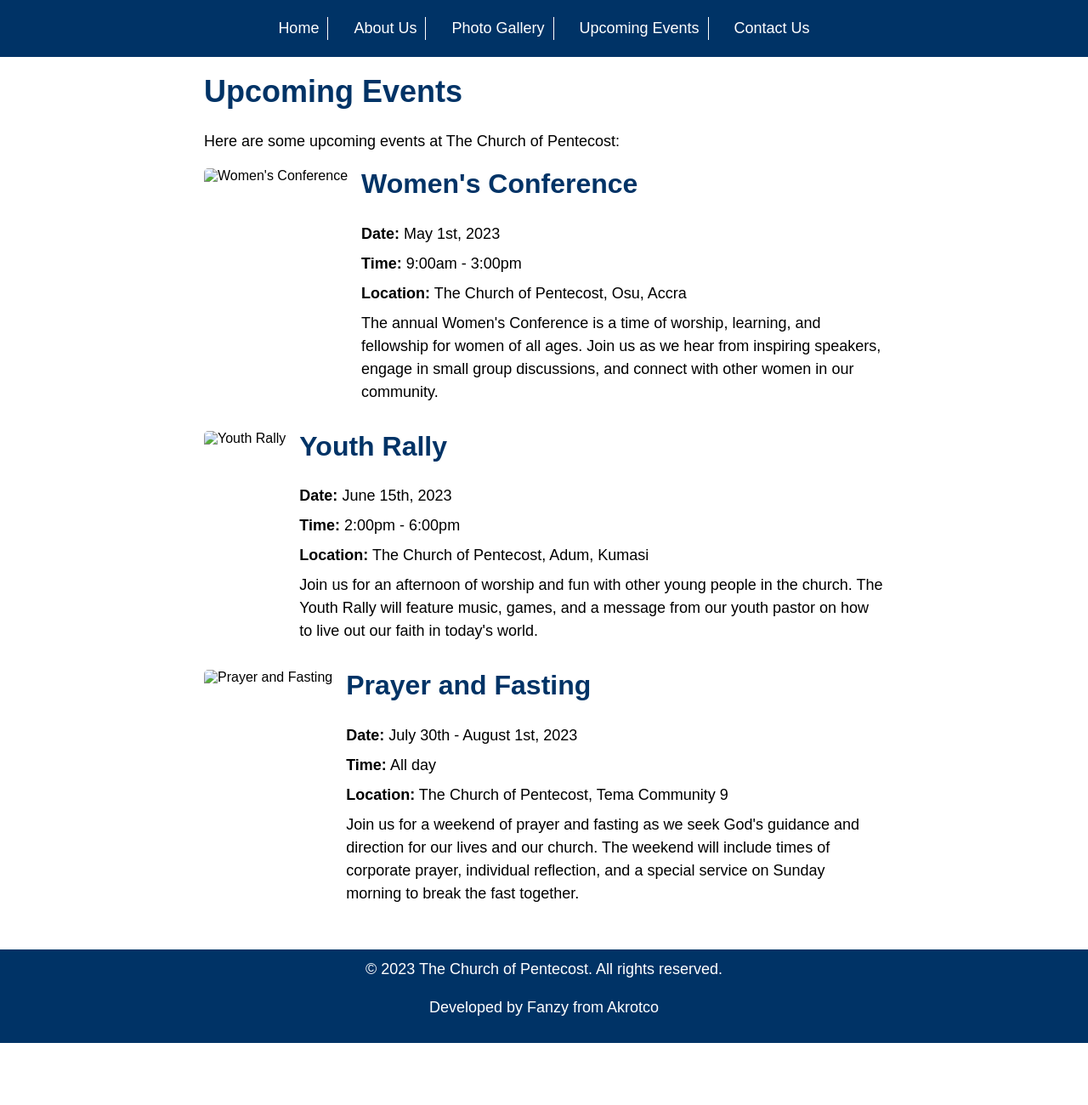
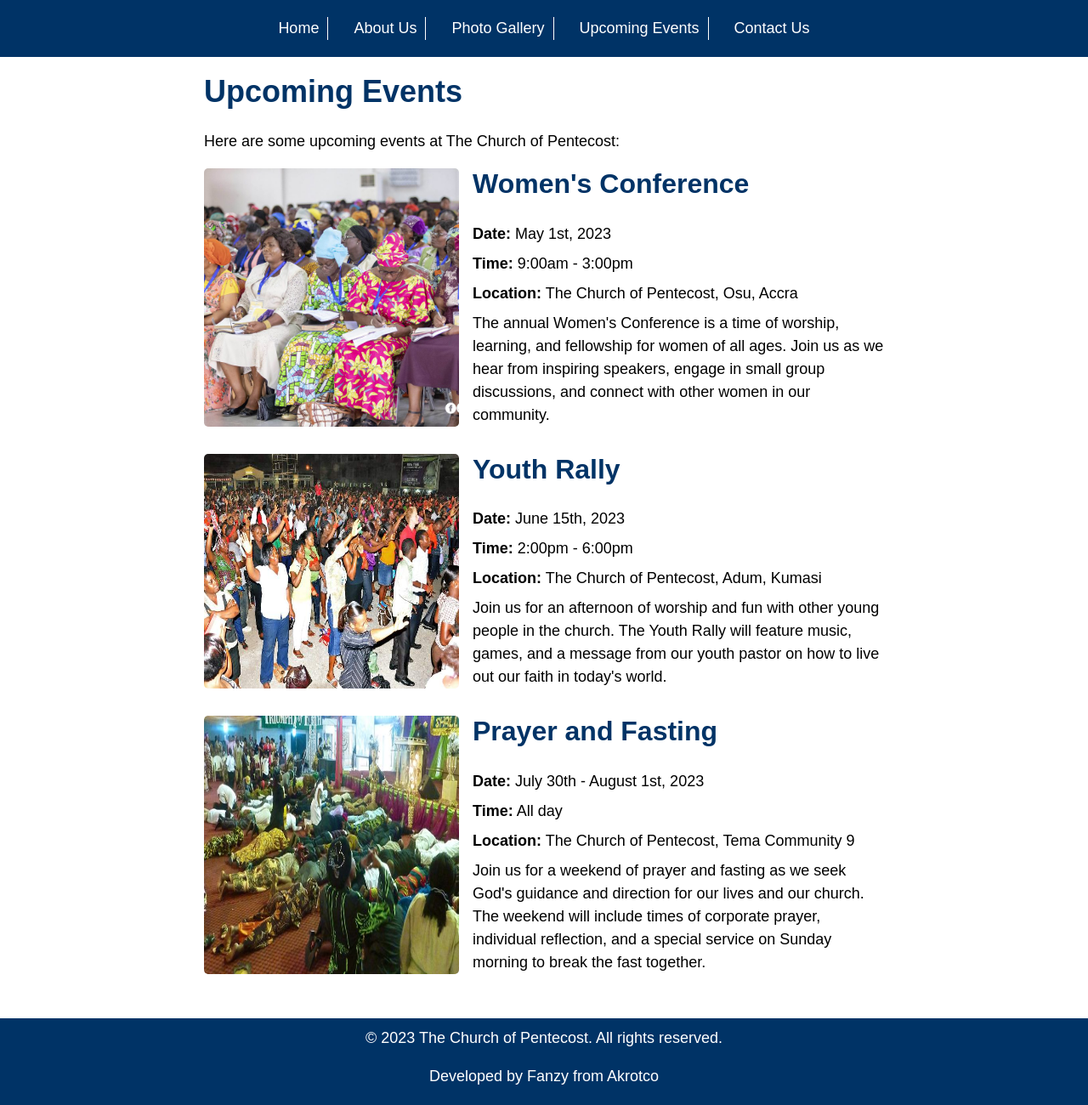
Before and after one commit to Kwekuasiedu315/church-of-pentecost, a plain HTML site: page events.html in a window 1280 px wide. Shown: the whole page at 85% size. Before the commit the page ends 1227 px from the top, so only its background shows below. Drawn offline with Linux system fonts and the light colour scheme.

Commit message:
Added images to events

```diff
--- a/events.html
+++ b/events.html
@@ -25,7 +25,7 @@
         <p>Here are some upcoming events at The Church of Pentecost:</p>
 
         <div class="event">
-            <img src="1.png" alt="Women's Conference">
+            <img src="images/womens-conference.jpeg" alt="Women's Conference">
             <div class="event-info">
                 <h2>Women's Conference</h2>
                 <p><strong>Date:</strong> May 1st, 2023</p>
@@ -38,7 +38,7 @@
         </div>
 
         <div class="event">
-            <img src="1.png" alt="Youth Rally">
+            <img src="images/youth-rally.jpg" alt="Youth Rally">
             <div class="event-info">
                 <h2>Youth Rally</h2>
                 <p><strong>Date:</strong> June 15th, 2023</p>
@@ -51,7 +51,7 @@
         </div>
 
         <div class="event">
-            <img src="pic.jpeg" alt="Prayer and Fasting">
+            <img src="images/prayers-and-fasting.jpg" alt="Prayer and Fasting">
             <div class="event-info">
                 <h2>Prayer and Fasting</h2>
                 <p><strong>Date:</strong> July 30th - August 1st, 2023</p>
```
